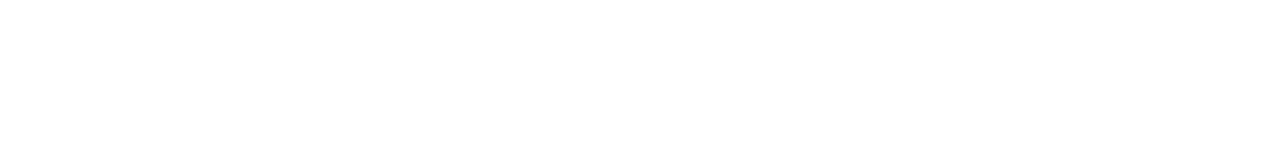
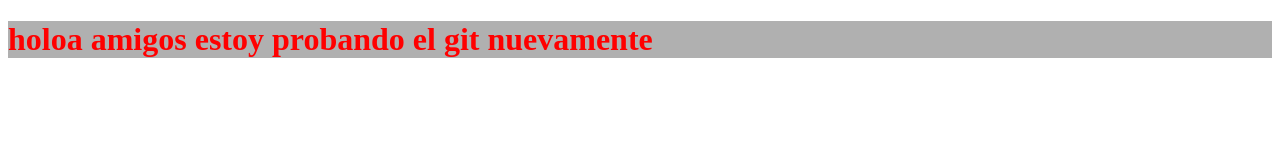
Before and after one commit to Alexander520Ga/Comerce, a plain HTML site: page App/index.html in a window 1280 px wide. Drawn offline with Linux system fonts and the light colour scheme.

Commit message:
primer commit

```diff
--- a/App/index.html
+++ b/App/index.html
@@ -8,7 +8,7 @@
     <link rel="stylesheet" href="styles/main.css">
 </head>
 <body>
-
+    <h1>holoa amigos estoy probando el git nuevamente</h1>
 </body>
 <script src="scripts/main.js"></script>
 </html>
--- a/App/styles/main.css
+++ b/App/styles/main.css
@@ -0,0 +1,4 @@
+h1{
+    color: red;
+    background-color: rgba(0, 0, 0, 0.308);
+}
```
